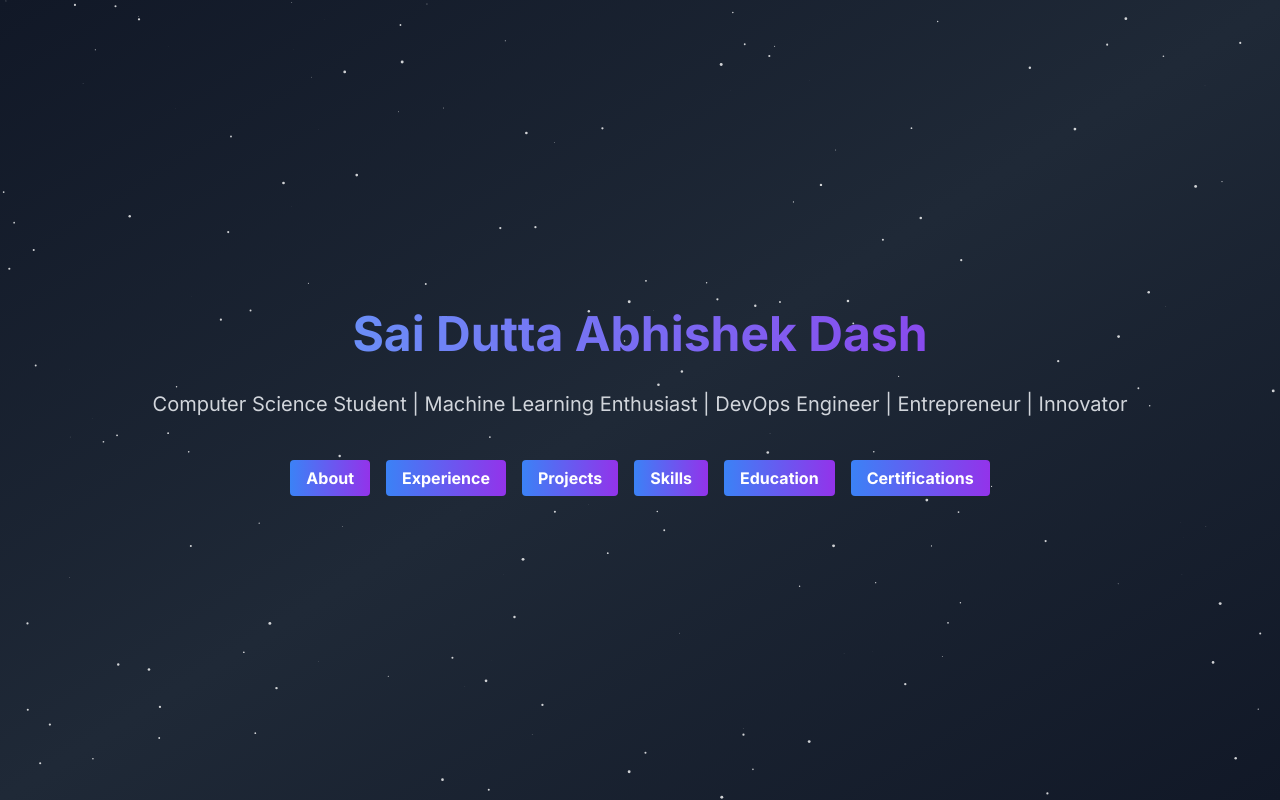
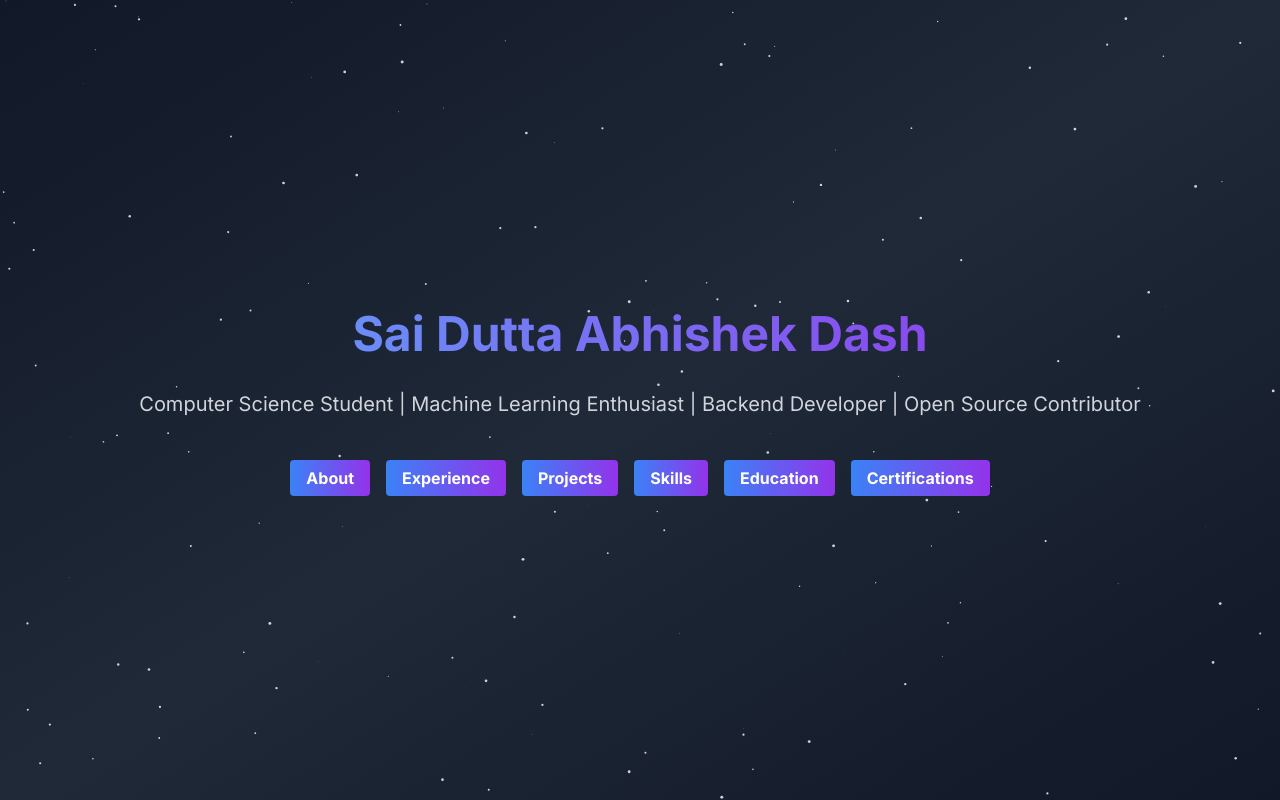
Before and after one commit to instax-dutta/portfoliov3, a Next.js app: page / in a window 1280 px wide. Built offline with nearby package versions, Linux system fonts and the light colour scheme.

Commit message:
updated home page

```diff
--- a/app/page.tsx
+++ b/app/page.tsx
@@ -52,7 +52,7 @@ export default function Home() {
           className="text-xl mb-12 text-gray-300"
           variants={itemVariants}
         >
-          Computer Science Student | Machine Learning Enthusiast | DevOps Engineer | Entrepreneur | Innovator
+          Computer Science Student | Machine Learning Enthusiast | Backend Developer | Open Source Contributor
         </motion.p>
         <motion.nav variants={itemVariants}>
           <ul className="flex flex-wrap justify-center gap-4">
```
